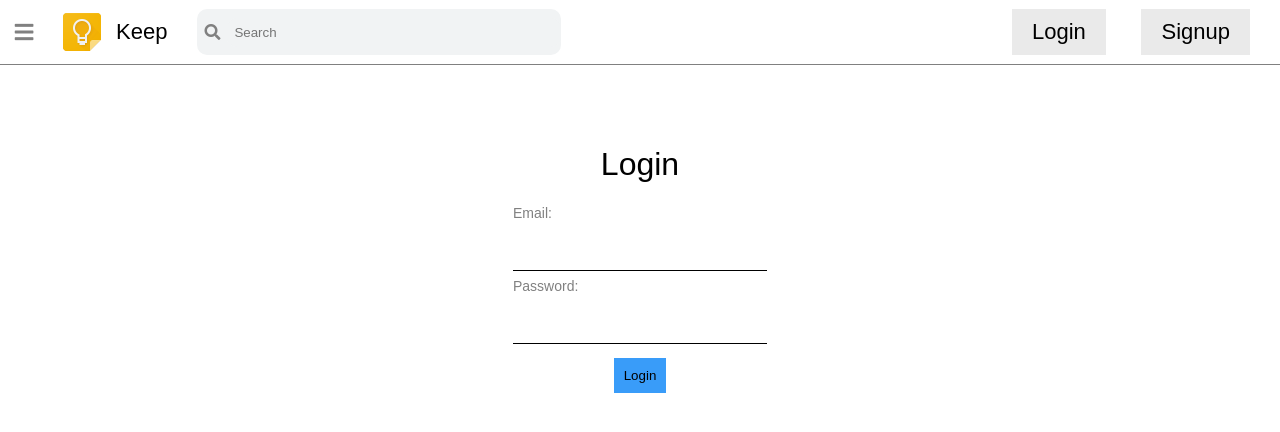
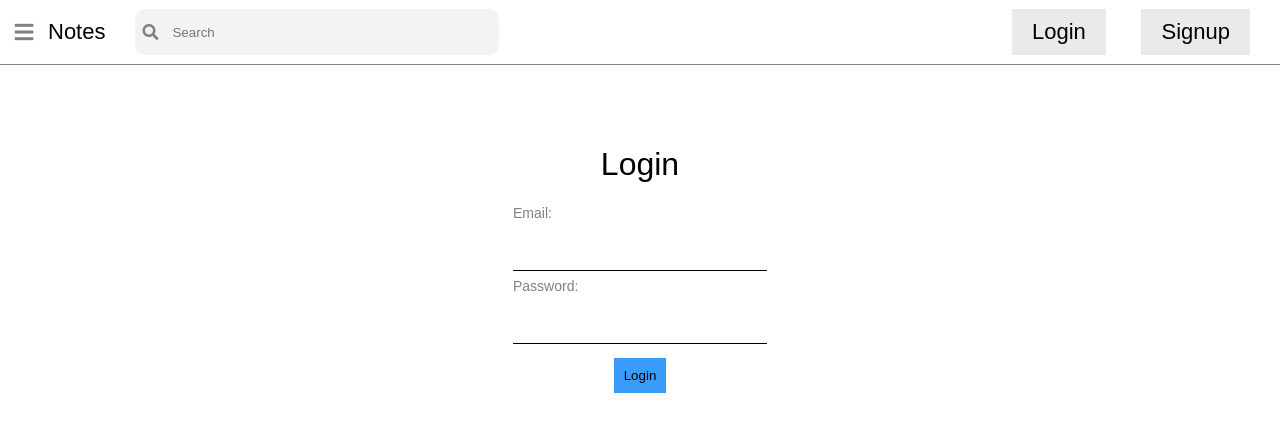
Before and after one commit to BananaGorge12/Vue-Notes-App, a Vue app: page /login in a window 1280 px wide. Shown: the top 432 px of the page. Built offline with nearby package versions, Linux system fonts and the light colour scheme; no server answers.

Commit message:
github upload

```diff
--- a/src/components/Navbar.vue
+++ b/src/components/Navbar.vue
@@ -5,8 +5,7 @@
         <div class="icon-back" @click="toggleSideBar">
           <i class="fas fa-bars fa-lg nav-item"></i>
         </div>
-        <img class="nav-item" src="@/assets/images/keep-logo-small.png">
-        <router-link :to="{name:'Home'}">Keep</router-link>
+        <router-link :to="{name:'Home'}">Notes</router-link>
         <div class="nav-item search-bar">
           <i class="fas fa-search search-bar-item"></i>
           <input type="text" placeholder="Search" class="search-bar-item">
```
Also changed, not shown: src/assets/images/keep-logo-small.png (deleted).
